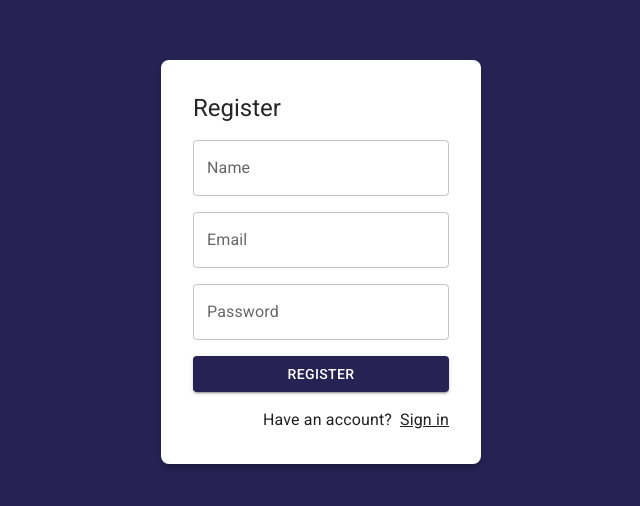
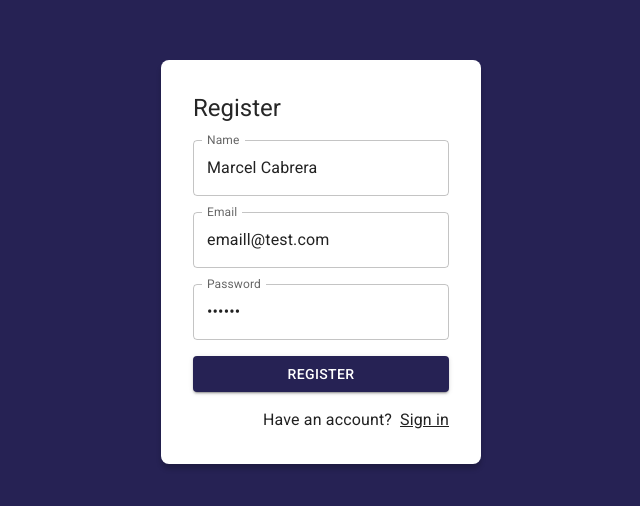
Before and after one commit to machelinos/react-05-journal-app, a React (Vite) app: page /auth/register in a window 1280 px wide. Shown: the part 138-644 px from the top of the page, without its empty margins (319-959 px from the left). Built offline with nearby package versions, Linux system fonts and the light colour scheme; no server answers.

Commit message:
Journal App - Auth - Register form - useForm

```diff
--- a/src/auth/pages/RegisterPage.jsx
+++ b/src/auth/pages/RegisterPage.jsx
@@ -1,12 +1,27 @@
 import { Link as RouterLink } from "react-router-dom"
-import Google from "@mui/icons-material/Google"
 import { Button, Grid, Link, TextField, Typography } from "@mui/material"
 import { AuthLayout } from "../layout/AuthLayout"
+import { useForm } from "../../hooks/";
+
+const formData = {
+  email: 'emaill@test.com',
+  password: '123456',
+  displayName: 'Marcel Cabrera'
+};
 
 export const RegisterPage = () => {
+
+  const { email, password, displayName, onInputChange, formState } = useForm(formData);
+
+  const onSubmit = (event)=>{
+    event.preventDefault();
+
+    // TO DO: validate form
+  }
+
   return (
     <AuthLayout title="Register">
-        <form>
+        <form onSubmit={onSubmit}>
           <Grid container>
           <Grid item xs={12} sx={{mb: 2}}>
               <TextField
@@ -14,6 +29,9 @@
                 placeholder="Your full name"
                 type="text"
                 fullWidth
+                name="displayName"
+                value={displayName}
+                onChange={onInputChange}
               />
             </Grid>
 
@@ -23,6 +41,9 @@
                 placeholder="user@email.com"
                 type="email"
                 fullWidth
+                name="email"
+                value={email}
+                onChange={onInputChange}
               />
             </Grid>
 
@@ -32,13 +53,16 @@
                 placeholder="Enter your password"
                 type="password"
                 fullWidth
+                name="password"
+                value={password}
+                onChange={onInputChange}
               />
             </Grid>
 
             <Grid container spacing={2}
             >
               <Grid item xs={12}>
-                <Button variant="contained" fullWidth>
+                <Button type="submit" variant="contained" fullWidth>
                   Register
                 </Button>
               </Grid>
```
